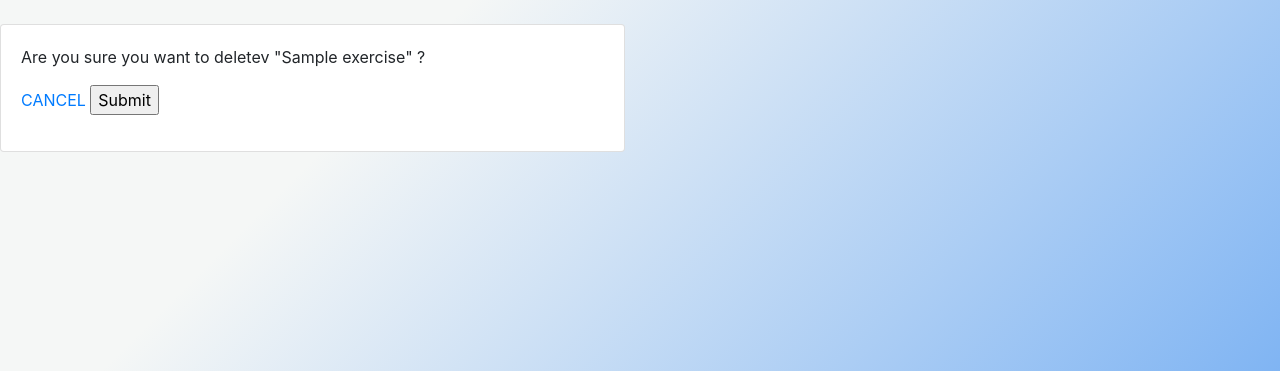
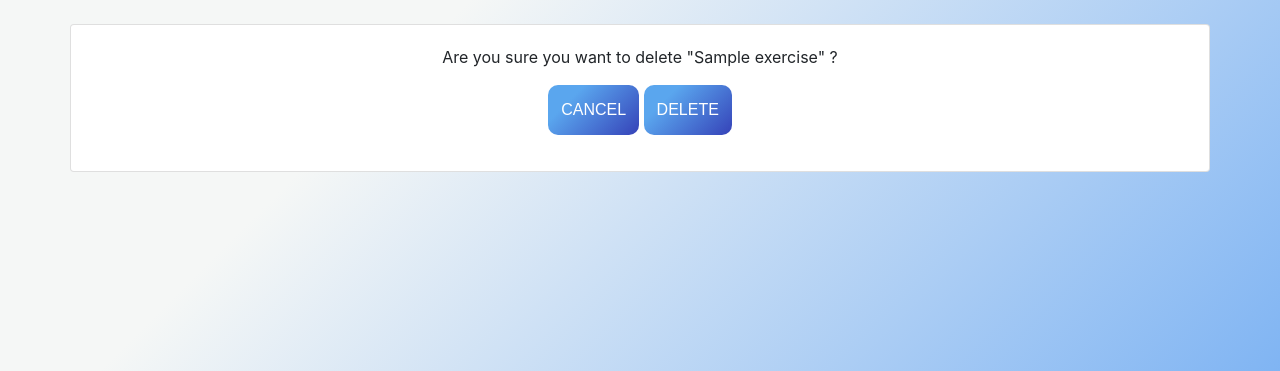
Before and after one commit to kacperzemla/FitForYouApp, a Django app: page /deleteTraining/1 in a window 1280 px wide. Shown: the part 70-441 px from the top of the page. Run offline with Django 3.2, Linux system fonts and the light colour scheme; a user stored in the database is signed in; tables that the repository leaves empty hold one stand-in row (values such as "Sample post"); some libraries are stand-ins or nearby versions.

Commit message:
poprawki ostateczne

```diff
--- a/Workout/templates/Workout/deleteTraining.html
+++ b/Workout/templates/Workout/deleteTraining.html
@@ -21,6 +21,22 @@
         background-color: #5ca0f2;
 background-image: linear-gradient(315deg, #5ca0f2 0%, #f5f7f6 74%);
 
+    }
+    .mybtn {
+        color: white;
+        background-color: #3542b8;
+        background-image: linear-gradient(315deg, #3542b8 0%, #5aa6ee 74%);
+        border: none;
+        padding: 13px;
+        border-radius: 10px;
+        transition: all .2s ease-in-out;
+        font-family: 'Sunflower', sans-serif;
+        text-transform: uppercase;
+    }
+
+    .mybtn:hover {
+        transform: scale(1.1);
+        box-shadow: 0 8px 6px -6px rgb(45, 118, 228);
     }
 </style>
 
@@ -51,21 +67,21 @@ background-image: linear-gradient(315deg, #5ca0f2 0%, #f5f7f6 74%);
 
 
 <br>
+<div class="container text-center">
 <div class="row">
-    <div class="col-md-6">
         <div class="card card-body">
 
 
-            <p> Are you sure you want to deletev "{{training}}" ?</p>
+            <p> Are you sure you want to delete "{{training}}" ?</p>
 
             <form method="POST">
                 {% csrf_token %}
-                <a href = "{% url 'training' %}">CANCEL</a>
+                <button class="mybtn"><a href = "{% url 'training' %}" style="text-decoration: none; color: white;">CANCEL</a></button>
 
-                <input type="submit" name="Confirm">
+                <input type="submit" name="Confirm" value="DELETE" class="mybtn">
 
             </form>
 
         </div>
-    </div>
 </div>
+</div>
--- a/Workout/templates/Workout/diet.html
+++ b/Workout/templates/Workout/diet.html
@@ -50,7 +50,7 @@ background-image: linear-gradient(315deg, #5ca0f2 0%, #f5f7f6 74%);
         width: 100%;
         border-radius: 5px 5px 0 0;
         overflow: hidden;
-        color: white;
+        color: black;
     }
 
     .mytable thead tr {
--- a/Workout/templates/Workout/friends.html
+++ b/Workout/templates/Workout/friends.html
@@ -227,7 +227,7 @@ background-image: linear-gradient(315deg, #5ca0f2 0%, #f5f7f6 74%);
                         <div class="card-body">
                             <form method="GET">
                                 {{myFilter.form}}
-                                <button class="btn btn-primary" type="submit">SEARCH</button>
+                                <button class="btn btn-primary" type="submit" style="margin-top: 15px;">SEARCH</button>
                             </form>
                             <table class="mytable" style="color: white;">
 
--- a/Workout/templates/Workout/login.html
+++ b/Workout/templates/Workout/login.html
@@ -29,7 +29,7 @@ background-image: linear-gradient(315deg, #5ca0f2 0%, #f5f7f6 74%);
             width: 350px;
             margin-top: auto;
             margin-bottom: auto;
-            background: #7F9984;
+            background: #7f8f99;
             position: relative;
             display: flex;
             justify-content: center;
@@ -52,7 +52,7 @@ background-image: linear-gradient(315deg, #5ca0f2 0%, #f5f7f6 74%);
 
         .login_btn {
             width: 100%;
-            background: #003600 !important;
+            background: #005d9b !important;
             color: white !important;
         }
 
--- a/Workout/templates/Workout/register.html
+++ b/Workout/templates/Workout/register.html
@@ -30,7 +30,7 @@
             width: 350px;
             margin-top: auto;
             margin-bottom: auto;
-            background: #7F9984;
+            background: #7f8f99;
             position: relative;
             display: flex;
             justify-content: center;
@@ -53,7 +53,7 @@
 
         .login_btn {
             width: 100%;
-            background: #003600 !important;
+            background: #005d9b !important;
             color: white !important;
         }
 
--- a/Workout/views.py
+++ b/Workout/views.py
@@ -97,8 +97,8 @@ def createTraning(request, pk):
     TrainingFormSet = inlineformset_factory(Customer, Training, fields=(
         'exercise', 'weigth', 'sesion', 'reps', 'customer'), extra=10,can_delete=False)
 
-
-    pk = str((int(pk)-4))
+    if (pk != "1"):
+        pk = str((int(pk)-4))
     customer = Customer.objects.get(id=pk)
     formset = TrainingFormSet(
         queryset=Training.objects.none(), instance=customer)
@@ -175,7 +175,8 @@ def createMeal(request, pk):
     MealFormSet = inlineformset_factory(Customer, Meal, fields=(
         'name', 'date', 'carbs', 'proteins', 'fats', 'kcal'), can_delete=False)
 
-    pk = str((int(pk)-4))
+    if (pk != "1"):
+        pk = str((int(pk)-4))
 
     customer = Customer.objects.get(id=pk)
     formset = MealFormSet(queryset=Meal.objects.none(), instance=customer)
```
Also changed, not shown: Workout/templates/Workout/deleteMeal.html (+23 -5 lines), Workout/templates/Workout/friendBlock.html (+6 -5 lines), Workout/templates/Workout/friendConfirm.html (+5 -5 lines), Workout/templates/Workout/friendDecline.html (+4 -4 lines), Workout/templates/Workout/friendInvite.html (+4 -4 lines).
